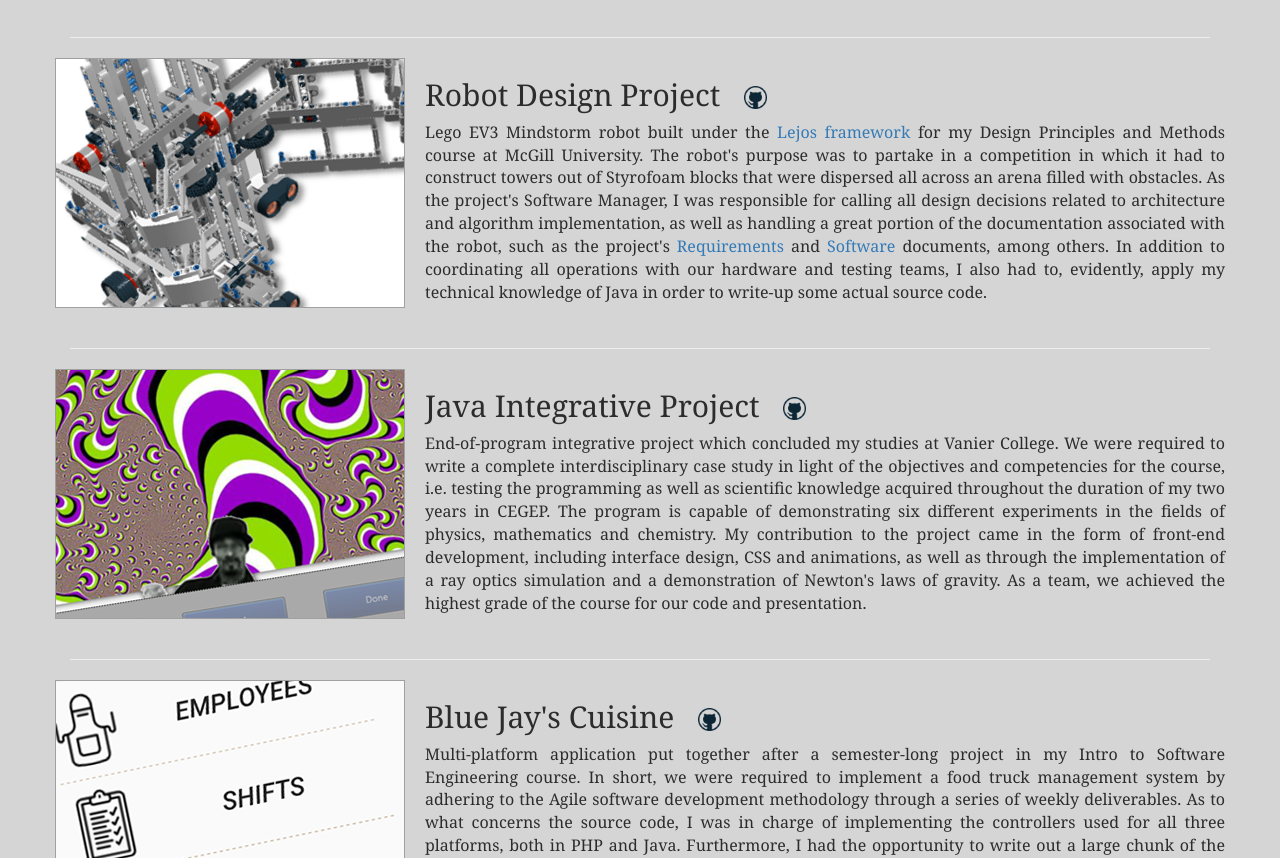
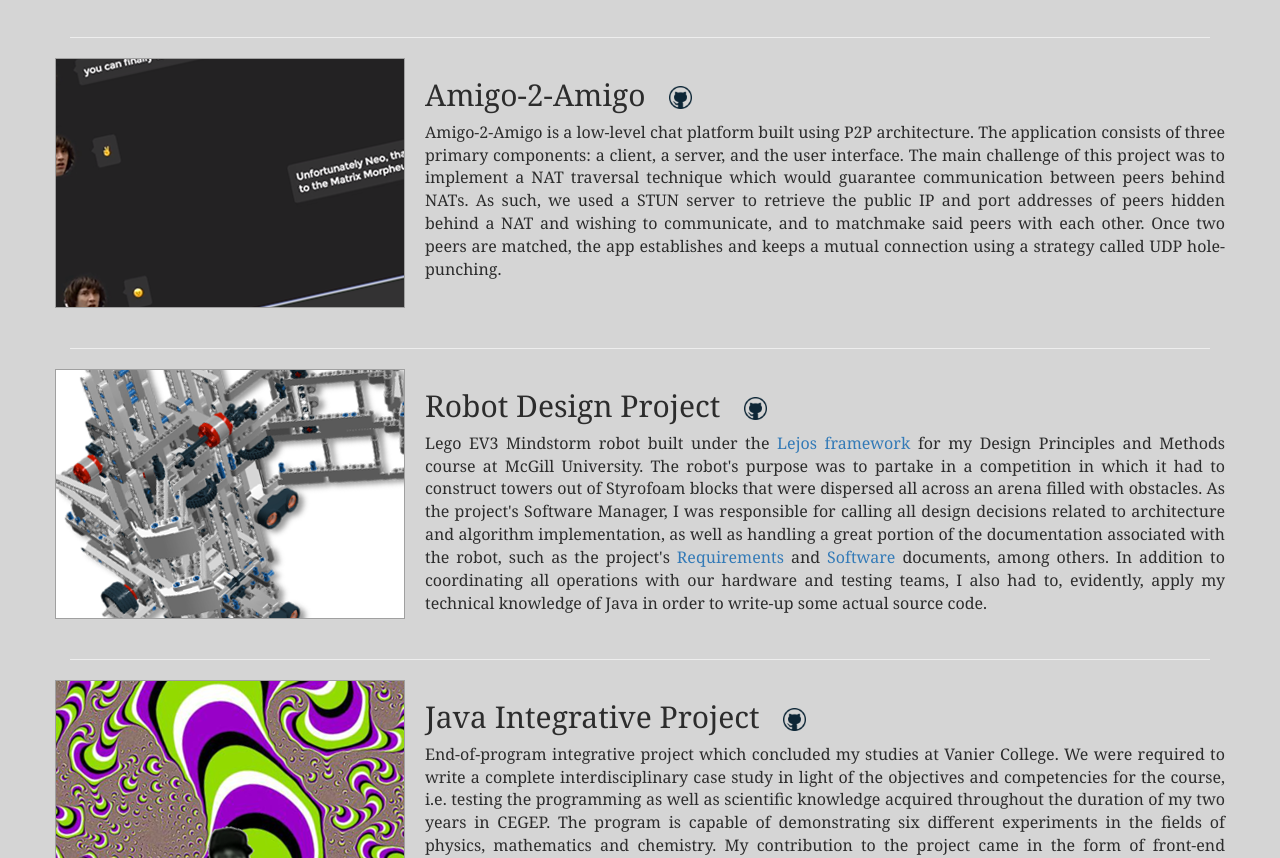
Before and after one commit to alexboii/www.alexbratyshk.in, a plain HTML site: page projects.html in a window 1280 px wide. Shown: the part 843-1701 px from the top of the page. Drawn offline with Linux system fonts and the light colour scheme.

Commit message:
added amigo2amigo

```diff
--- a/projects.html
+++ b/projects.html
@@ -184,6 +184,28 @@
 
       <hr>
 
+      <div class="container-amigo-2-amigo">
+        <div class="row text-left">
+          <p>
+            <img src="images/amigo.png" alt="Chrome Extension" class="project-image-1"> </p>
+          <h2>Amigo-2-Amigo &nbsp;
+            <a href="https://github.com/alexboii/Chrome-Keyword-Querier">
+              <img src="images/github-logo.png" height="2%" width="2%">
+            </a>
+          </h2>
+          <p align="justify">
+            Amigo-2-Amigo is a low-level chat platform built using P2P architecture. The application consists of three primary components:
+             a client, a server, and the user interface. The main challenge of this project was to implement a NAT traversal technique which
+            would guarantee communication between peers behind NATs. As such, we used a STUN server to retrieve the public IP and port addresses
+            of peers hidden behind a NAT and wishing to communicate, and to matchmake said peers with each other. Once two peers are matched,
+          the app establishes and keeps a mutual connection using a strategy called UDP hole-punching.    </p>
+          <p></p>
+          <p></p>
+        </div>
+      </div>
+
+      <hr>
+
       <div class="container-dpm">
         <div class="row text-left">
           <p>
```
Also changed, not shown: images/amigo.png (added).
